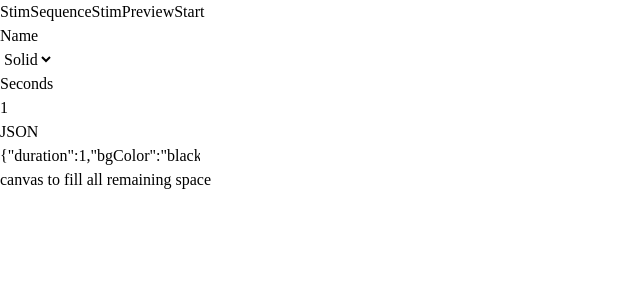
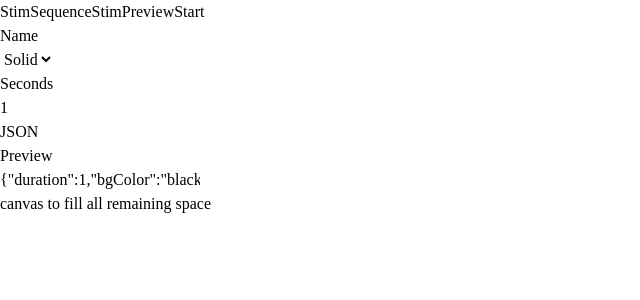
Before and after one commit to upstate-babino-lab/eye-stims, a React (Vite) app in the folder src/renderer/: page / in a window 1280 px wide. Both pictures are taken after a click on the button "StimPreview". Shown: the top 300 px of the page, without its empty margins (0-640 px from the left). Built offline with nearby package versions, Linux system fonts and the light colour scheme.

Commit message:
Initial stub for Preview button

```diff
--- a/src/renderer/src/StimPreview.tsx
+++ b/src/renderer/src/StimPreview.tsx
@@ -4,7 +4,7 @@ import { StimTypeName, Solid, stimConstructors } from './stimulus';
 
 export default function StimPreview() {
   return (
-    <div className="flex flex-col h-[85vh]">
+    <div className="flex flex-col h-[80vh]">
       <StimForm />
       <Canvas />
     </div>
@@ -21,7 +21,7 @@ function StimForm() {
   const stimTypeNames = Object.keys(StimTypeName); //.filter((key) => isNaN(Number(key)));
 
   // Handle JSON input change and validation
-  const handleJsonChange = (e) => {
+  const handleJsonChange = (e: React.ChangeEvent<HTMLInputElement>) => {
     const value = e.target.value;
     setStimJson(value);
 
@@ -33,7 +33,7 @@ function StimForm() {
     }
   };
 
-  function handleStimNameChange(e) {
+  function handleStimNameChange(e: React.ChangeEvent<HTMLSelectElement>) {
     const value = e.target.value;
     setStimName(value);
     const stim = new stimConstructors[value]();
@@ -42,12 +42,17 @@ function StimForm() {
     setStimJson(JSON.stringify(stim));
   }
 
+  function handlePreviewClick() {
+    const stim = new stimConstructors[stimName](JSON.parse(stimJson));
+    console.log('handlePreviewClick() with stim=' + JSON.stringify(stim));
+  }
+
   const formStyles =
     ' bg-gray-300 border focus:outline-hidden focus:ring-2 focus:ring-blue-500';
 
   return (
     <div className="flex gap-4 items-center py-2 rounded-lg shadow-xs text-gray-500">
-      <div className="flex-col">
+      <div className="flex-col space-y-1">
         <div className="text-left">Name</div>
         <select
           value={stimName}
@@ -62,7 +67,7 @@ function StimForm() {
         </select>
       </div>
 
-      <div className="flex-col">
+      <div className="flex-col space-y-1">
         <div className="text-left">Seconds</div>
         <input
           className={'w-16' + formStyles}
@@ -73,8 +78,16 @@ function StimForm() {
         />
       </div>
 
-      <div className="flex-col w-full">
-        <div className="text-left">JSON</div>
+      <div className="flex-col w-full space-y-1">
+        <div className="flex justify-between">
+          <div>JSON</div>
+          <div
+            className="text-sm inline-flex items-center px-2 py-0.5 cursor-pointer rounded bg-green-800 hover:bg-green-700 active:bg-green-600"
+            onClick={handlePreviewClick}
+          >
+            Preview
+          </div>
+        </div>
         <div className="flex-1">
           <input
             className={'w-full' + formStyles}
--- a/src/renderer/src/stimulus.ts
+++ b/src/renderer/src/stimulus.ts
@@ -1,6 +1,6 @@
 export enum StimTypeName {
   Solid = 'Solid',
-  Bar = 'Bar'
+  Bar = 'Bar',
 }
 
 export abstract class Stimulus {
@@ -16,7 +16,7 @@ export abstract class Stimulus {
 }
 
 export class Solid extends Stimulus {
-  constructor(duration?: number, bgColor?: string) {
+  constructor({ duration, bgColor }: Partial<Solid> = {}) {
     super(StimTypeName.Solid, duration, bgColor);
   }
 }
@@ -28,14 +28,14 @@ export class Bar extends Stimulus {
   width: number = 100; // pixels
   angle: number = 1; // clockwise in radians
 
-  constructor(
-    duration: number,
-    bgColor: string,
-    fgColor?: string,
-    speed?: number,
-    width?: number,
-    angle?: number
-  ) {
+  constructor({
+    duration,
+    bgColor,
+    fgColor,
+    speed,
+    width,
+    angle,
+  }: Partial<Bar> = {}) {
     super(StimTypeName.Bar, duration, bgColor);
     if (fgColor) this.fgColor = fgColor;
     if (speed) this.speed = speed;
@@ -46,5 +46,5 @@ export class Bar extends Stimulus {
 
 export const stimConstructors = {
   Solid: Solid,
-  Bar: Bar
+  Bar: Bar,
 };
```
